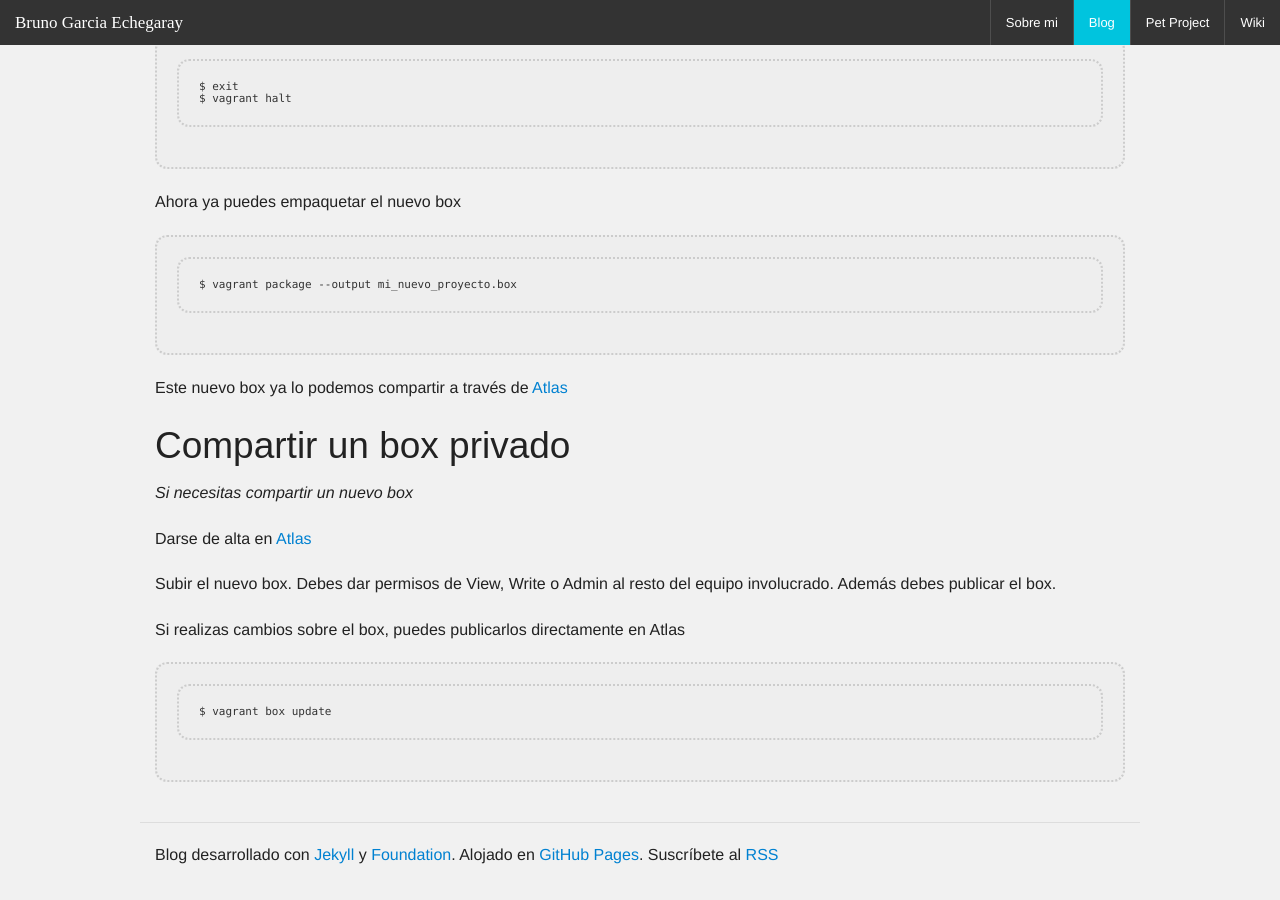
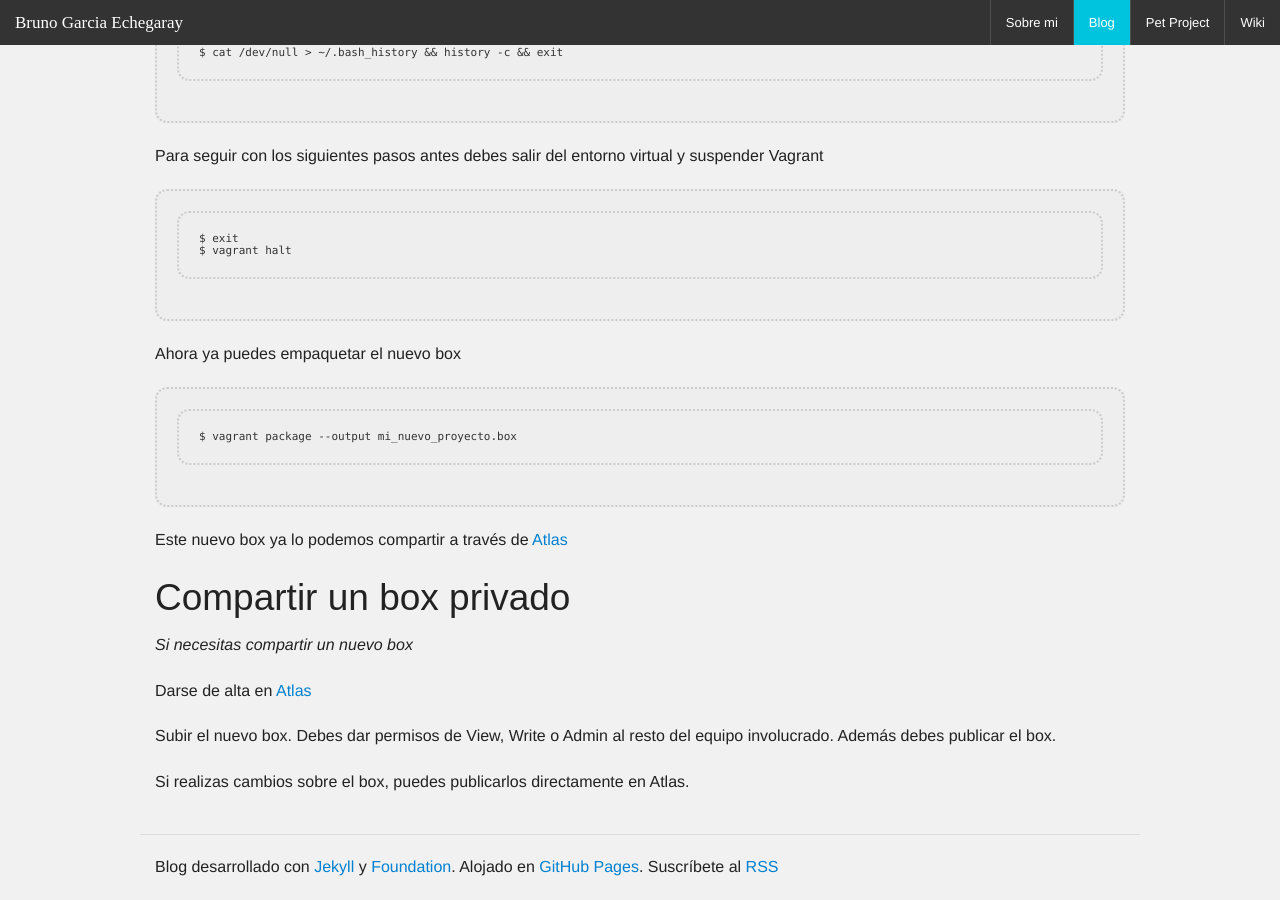
Before and after one commit to brunogarcia/portfolio-jekyll, a Jekyll site: the page built from _posts/2015-05-17-vagrant-arrancar-crear-publicar-box.markdown, in a window 1280 px wide and 900 px high, scrolled down 3706 px. Built offline with Jekyll 4.4.1, drawn with Linux system fonts in a browser that asks for light colours; Markdown is read by kramdown in place of the engine named in the settings; some of the changed text lies outside the part shown.

Commit message:
Improved some mistakes

```diff
--- a/_posts/2014-11-24-codemotion-2014.markdown
+++ b/_posts/2014-11-24-codemotion-2014.markdown
@@ -4,7 +4,7 @@ title: ! 'Resumen del Codemotion 2014'
 date: '2014-11-24T17:04:00+01:00'
 ---
 
-<big>Este es mi resumen de la 3º edición del Codemotion. El volumen de información es tan grande que siempre me quedo con la sensación de _necesito una vida para aprender todo esto_.</big>
+<big>Este es mi resumen de la 3º edición del [Codemotion](http://2014.codemotion.es). El volumen de información es tan grande que siempre me quedo con la sensación de _necesito una vida para aprender todo esto_.</big>
 
 * [Web Components](http://webcomponents.org). Permite modularizar el desarrollo front-end con componentes reusables e independientes. Librerías: [Polymer](https://www.polymer-project.org/), [Bosonic](http://bosonic.github.io/) y [X-tags](http://x-tags.org/)
 
--- a/_posts/2015-05-17-vagrant-arrancar-crear-publicar-box.markdown
+++ b/_posts/2015-05-17-vagrant-arrancar-crear-publicar-box.markdown
@@ -115,6 +118,4 @@ Darse de alta en [Atlas](https://atlas.hashicorp.com/)
 
 Subir el nuevo box. Debes dar permisos de View, Write o Admin al resto del equipo involucrado. Además debes publicar el box.
 
-Si realizas cambios sobre el box, puedes publicarlos directamente en Atlas
-
-    $ vagrant box update
+Si realizas cambios sobre el box, puedes publicarlos directamente en Atlas.
```
Also changed, not shown: other parts of _posts/2015-05-17-vagrant-arrancar-crear-publicar-box.markdown (+3 -0 lines), README.md, 4 other files.
